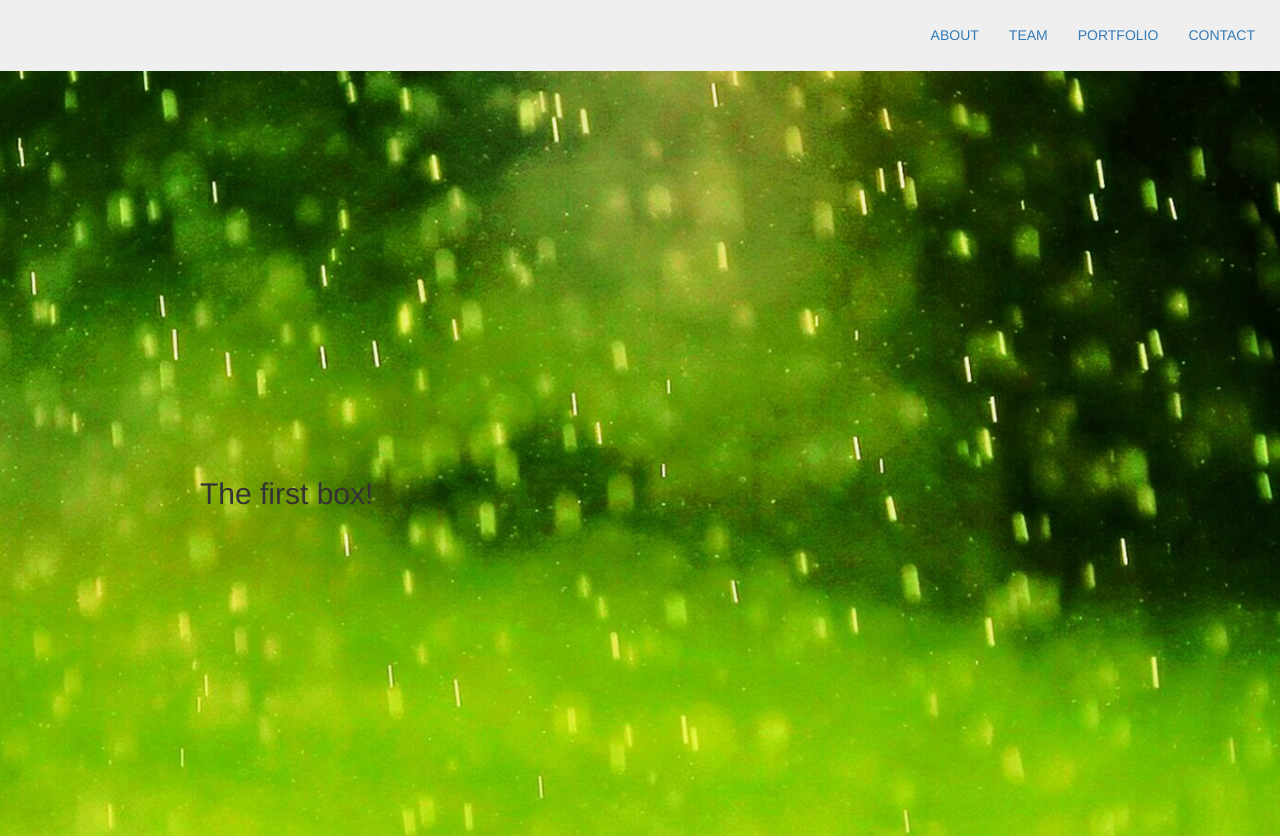
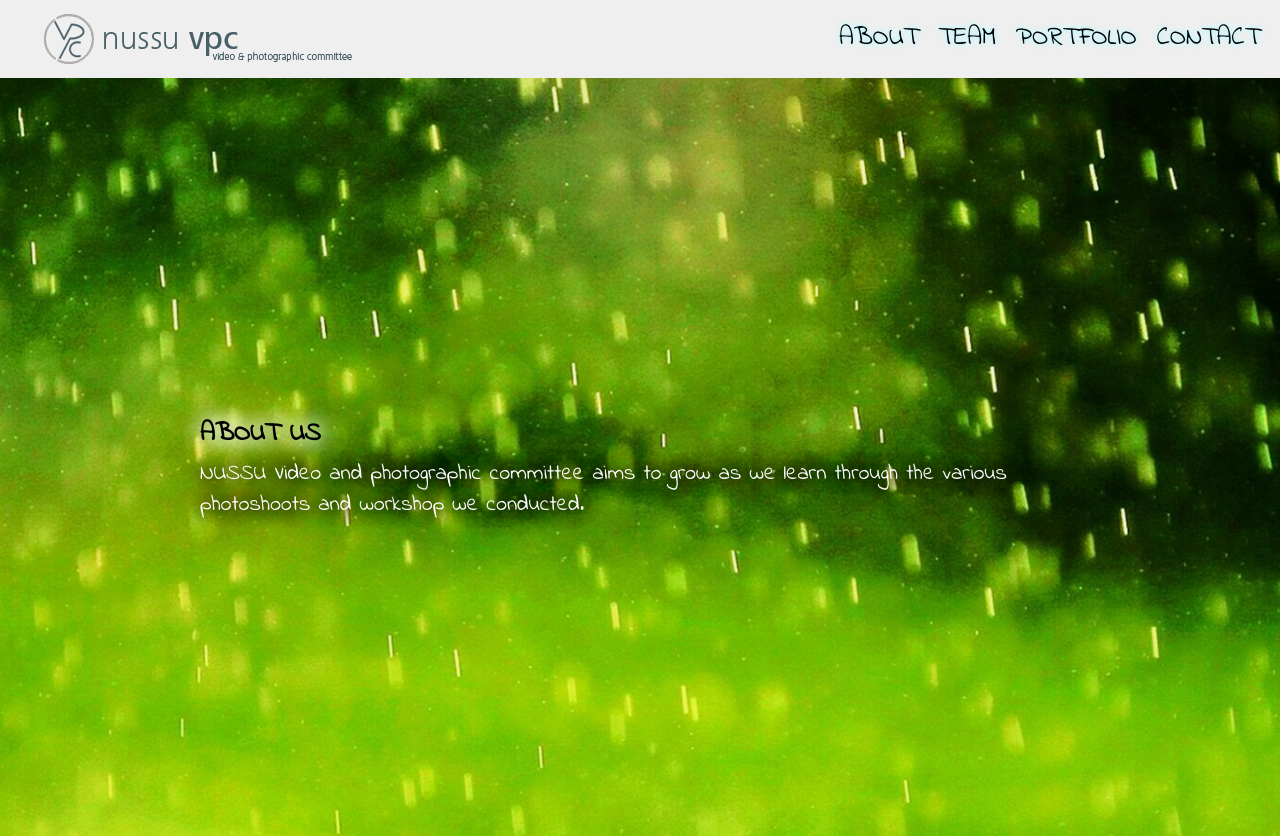
Before and after one commit to kenhua-l/VPC-website, a plain HTML site: page index.html in a window 1280 px wide. Shown: the top 836 px of the page. Drawn offline with nearby package versions, Linux system fonts and the light colour scheme.

Commit message:
A sort of working page

```diff
--- a/css/custom-style.css
+++ b/css/custom-style.css
@@ -1,8 +1,44 @@
 body{
 	background: #EFEFEF;
 }
+h2{
+	font-family: 'Indie Flower', cursive;
+	font-size: 26px;
+	font-weight: 900;
+	color: black;
+	text-shadow: 0 0 0.8em #FFFFFF, 0 0 0.8em #FFFFFF, 0 0 0.8em #FFFFFF;
+}
+p{
+	font-family: 'Indie Flower', cursive;
+	font-size: 22px;
+	color: #FFFFFF;
+	text-shadow: 0 0 0.8em #000000, 0 0 0.8em #000000,0 0 0.8em #000000;
+}
+#logo{
+	position: fixed;
+	/*max-width: 300px;*/
+	float: left;
+	padding-bottom: 10px;
+}
+.btn-navbar{
+	padding: 10px;
+	position: center;
+}
+.btn-navbar a{
+	color: black;
+	font-family: 'Indie Flower', cursive;
+	font-size: 26px;
+	text-shadow: 0 0 0.2em #BFF6FF, 0 0 0.2em #BFF6FF,0 0 0.2em #BFF6FF;
+}
+
+.btn-navbar > a:hover{
+	text-shadow: 0 0 0.8em #BFF6FF, 0 0 0.8em #BFF6FF,0 0 0.8em #BFF6FF;
+	text-decoration: underline;
+}
+
 .parallax-container{
-    padding: 400px 200px; /* This gives our headings a bit of breathing room */
+    padding: 400px 200px;
+    /*This gives our headings a bit of breathing room */
     background-size: 1125px 1800px;
 }
 .navbar{
--- a/index.html
+++ b/index.html
@@ -5,6 +5,7 @@
 	<meta http-equiv="X-UA-Compatible" content="IE-edge">
 	<meta name="viewport" content="width=device-width, initial scale=1">
 	<link rel="shortcut icon" href="images/vpc.ico"/>
+	<link href='https://fonts.googleapis.com/css?family=Indie+Flower' rel='stylesheet' type='text/css'>
 	<title>NUSSU VPC</title>
 
 	<!--<link rel="stylesheet" type="text/css" href="css/bootstrap-theme.css">-->
@@ -14,62 +15,57 @@
 <body>
 	<nav class="navbar navbar-fixed-top">
 		<div class="container-fluid">
-			<!--<div class="navbar-header">-->
+			<div id="logo" class="container">
+				<img src="images/VPC sitelogo.png">
+			</div>
 			<ul class="nav navbar-nav navbar-right">
+
 				<li>
+					<div class="btn-navbar">
 						<a href="#about">ABOUT</a>
+					</div>
 				</li>
 				<li>
+					<div class="btn-navbar">
 						<a href="#team">TEAM</a>
+					</div>
 				</li>
 				<li>
+					<div class="btn-navbar">
 						<a href="#portfolio">PORTFOLIO</a>
+					</div>
 				</li>
 				<li>
+					<div class="btn-navbar">
 						<a href="#contact">CONTACT</a>
+					</div>
 				</li>
 			</ul>
-			<!--</div>-->
 		</div>
 	</nav>
-	<div id="logo">
-		<img src="images/VPC sitelogo.png">
-	</div>
 
 	<div id="about" class="js-background-1 parallax-container">
-    	<h2>The first box!</h2>
+    	<h2>ABOUT US</h2>
+    	<p>NUSSU Video and photographic committee aims to grow as we learn through the various photoshoots and workshop we conducted. </p>
 	</div>
 	<div id="team" class="js-background-2 parallax-container">
-    	<h2>The second box!</h2>
+    	<h2>THE TEAM</h2>
+    	<p>We are a dynamic team consisting of who and who. To look at who is who, click on the link below.</p>
+    	<a href="../team.html">Humans of VPC</a>
 	</div>
 	<div id="portfolio" class="js-background-3 parallax-container">
-    	<h2>The third box!</h2>
+    	<h2>OUR PORTFOLIO</h2>
+    	<p>We have done various photoshooting and videography events and am proud to show some of our great works here. click on link below to find out more.</p>
+    	<a href="../portfolio.html">Our Works</a>
 	</div>
 	<div id="contact" class="js-background-4 parallax-container">
-    	<h2>The forth box!</h2>
+    	<h2>CONTACT US</h2>
+    	<p>If you want to contact us to cover your events, please feel free to do so via email, or other means.</p>
 	</div>
 
 
 
 	<script type="text/javascript" src="https://ajax.googleapis.com/ajax/libs/jquery/1.9.1/jquery.js"></script>
 	<script type="text/javascript" src="js/custom-script.js"></script>
-	<!--<script type="text/javascript" src="js/jquery.parallax-1.1.3.js"></script>
-	<script type="text/javascript" src="js/jquery.localScroll-1.2.7-min.js"></script>
-	<script type="text/javascript" src="js/jquery.scrollTo-1.4.2-min.js"></script>
-	<script type="text/javascript">
-$(document).ready(function(){
-	$('#nav').localScroll(800);
-
-	//.parallax(xPosition, speedFactor, outerHeight) options:
-	//xPosition - Horizontal position of the element
-	//inertia - speed to move relative to vertical scroll. Example: 0.1 is one tenth the speed of scrolling, 2 is twice the speed of scrolling
-	//outerHeight (true/false) - Whether or not jQuery should use it's outerHeight option to determine when a section is in the viewport
-	$('#about').parallax("50%", 0.1);
-	$('#team').parallax("50%", 0.1);
-	$('.bg').parallax("50%", 0.4);
-	$('#portfolio').parallax("50%", 0.3);
-
-})
-</script>-->
 </body>
 </html>
```
Also changed, not shown: js/custom-script.js (+0 -14 lines). Lines whose indentation alone changed are shown as unchanged.
